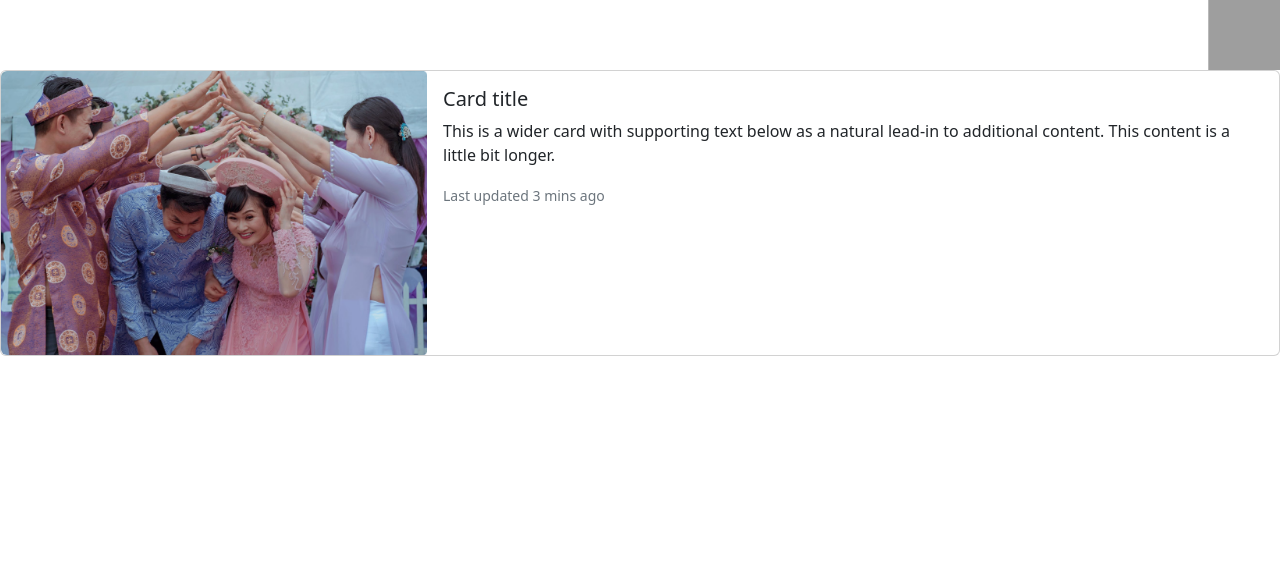
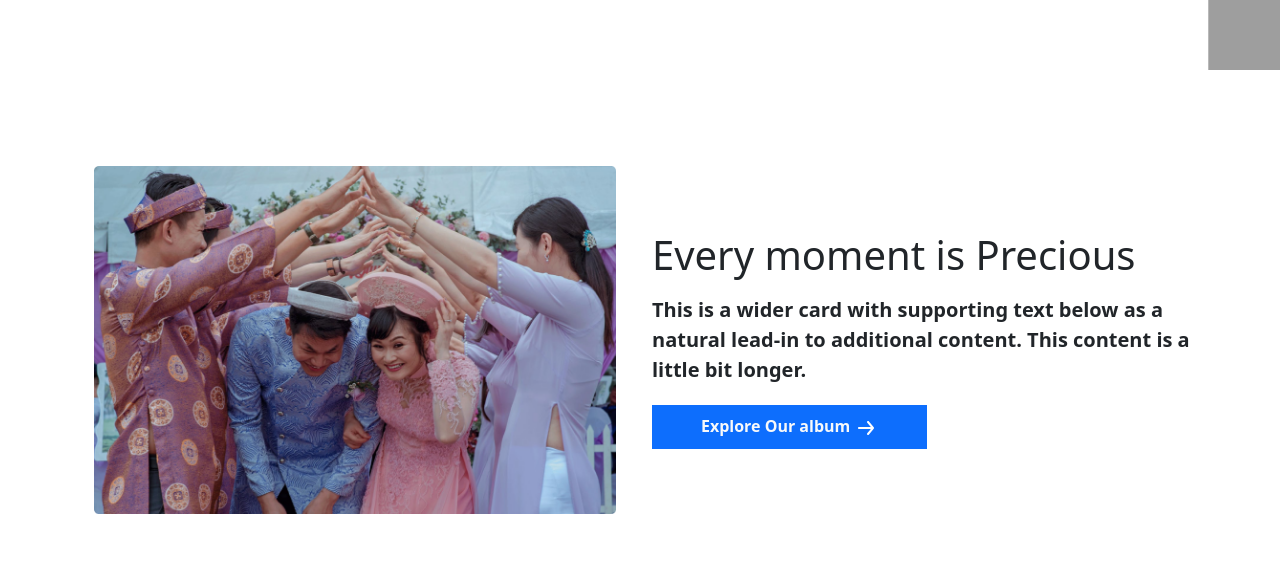
Before and after one commit to Habibur-Habib/convention-center, a plain HTML site: page index.html in a window 1280 px wide. Shown: the part 978-1543 px from the top of the page. Before the commit the page ends 1350 px from the top, so only its background shows below. Drawn offline with nearby package versions, Linux system fonts and the light colour scheme; grey boxes are pictures that could not be loaded.

Commit message:
wedding contnt section ok

```diff
--- a/index.html
+++ b/index.html
@@ -34,7 +34,10 @@
             </div>
           </nav>
     </header>
+    <!-- Header End here  -->
     <section>
+      <!-- Top Banner Section Start From Here  -->
+
       <div id="carouselExampleCaptions" class="carousel slide" data-bs-ride="carousel">
         <div class="carousel-indicators">
           <button type="button" data-bs-target="#carouselExampleCaptions" data-bs-slide-to="0" class="active" aria-current="true" aria-label="Slide 1"></button>
@@ -91,19 +94,21 @@
         </button>
       </div>
     </section>
-    <section>
-      <div class="card mb-3" style="max-width: px;">
-        <div class="row g-0">
-          <div class="col-md-4">
-            <img src="images/wedding.png" class="img-fluid rounded-start d-block w-100" alt="...">
-          </div>
-          <div class="col-md-8">
-            <div class="card-body">
-              <h5 class="card-title">Card title</h5>
-              <p class="card-text">This is a wider card with supporting text below as a natural lead-in to additional content. This content is a little bit longer.</p>
-              <p class="card-text"><small class="text-muted">Last updated 3 mins ago</small></p>
+    <!-- Top Banner Section End Here  -->
+    <!-- Precious Moment with Grid layout Start from Here   -->
+    <section class="my-5 py-5 position-relative">
+      <div class="container">
+        <div class="row flex-column-reverse flex-lg-row gy-4">
+            <div class="col-lg-6">
+              <img class="w-100 container" src="images/wedding.png" alt="...">
             </div>
-          </div>
+            <div class="col-lg-6 d-flex align-items-center">
+              <div class="wedding-content">
+                <h1 class="fs-1 fw-blod pb-2">Every moment is Precious</h1>
+                <p class="fw-bold fs-5 pb-1">This is a wider card with supporting text below as a natural lead-in to additional content. This content is a little bit longer.</p>
+                <a class="btn btn-primary py-2 px-5 text-light fw-bold rounded-0" href="#">Explore Our album <img src="icons/arrow-forward 1.svg" alt=""></a>
+              </div>
+            </div>
         </div>
       </div>
     </section>
```
